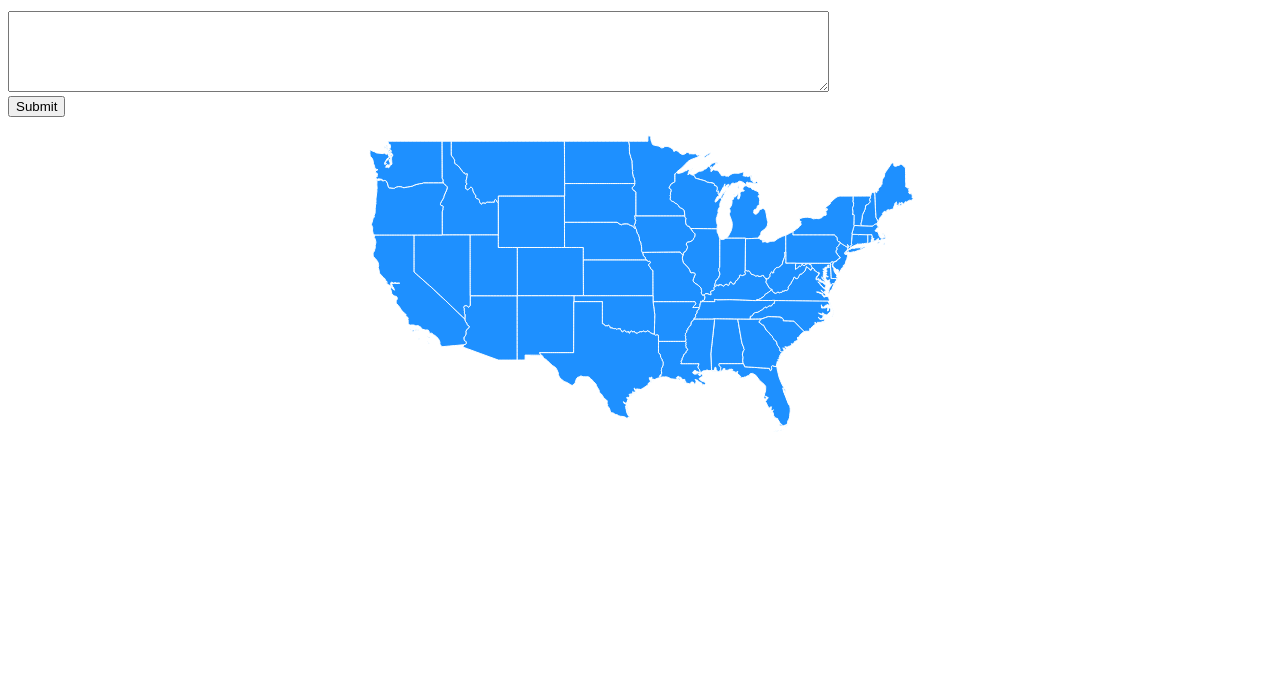
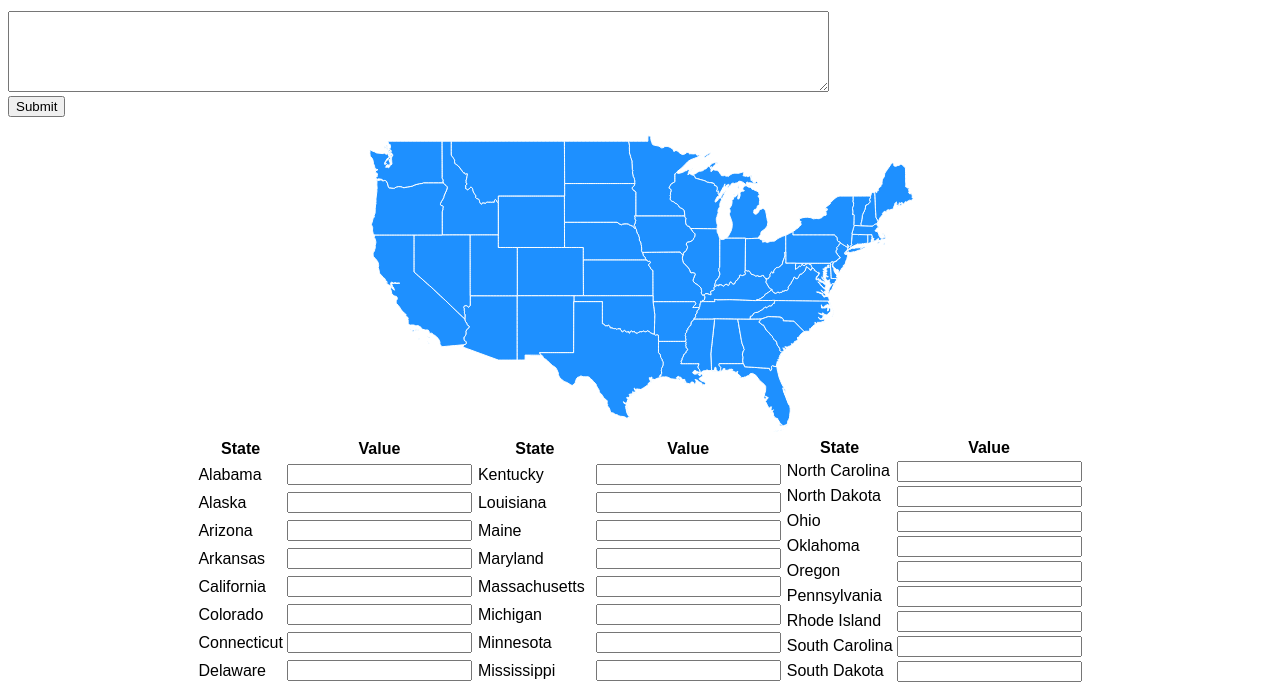
Before and after one commit to benpedroscott/choropleth-map-generator, a plain HTML site: page index.html in a window 1280 px wide. Shown: the part 108-792 px from the top of the page. Drawn offline with Linux system fonts and the light colour scheme.

Commit message:
tables working for states

```diff
--- a/index.html
+++ b/index.html
@@ -3,7 +3,7 @@
 <head>
     <link rel="stylesheet" href="style.css">
 </head>
-<body>
+<body onload = "createTables()">
 
 <h1>Map Generator</h1>
 <div class="textContainer">
@@ -225,6 +225,32 @@
      id="US-WY" />
 </svg>
 
+<div id="tablesContainer">
+
+
+
+  <table id="tableOne">
+    <tr>
+      <th>State</th>
+      <th>Value</th>
+    </tr>
+  </table>
+
+  <table id="tableTwo">
+    <tr>
+      <th>State</th>
+      <th>Value</th>
+    </tr>
+  </table>
+
+  <table id="tableThree">
+    <tr>
+      <th>State</th>
+      <th>Value</th>
+    </tr>
+  </table>
+</div>
+
 </body>
 <script src="script.js"></script>
 </html>
--- a/script.js
+++ b/script.js
@@ -1,4 +1,76 @@
-function testFunction() {
-  let textInput = document.getElementById("textarea").value;
-  console.log(textInput);
+let statesArray1 = ['Alabama','Alaska','Arizona','Arkansas','California','Colorado','Connecticut','Delaware','Florida','Georgia','Hawaii','Idaho','Illinois','Indiana','Iowa','Kansas',];
+let statesArray2 = ['Kentucky','Louisiana','Maine','Maryland','Massachusetts','Michigan','Minnesota','Mississippi','Missouri','Montana','Nebraska','Nevada','New Hampshire','New Jersey','New Mexico','New York',];
+let statesArray3 = ['North Carolina','North Dakota','Ohio','Oklahoma','Oregon','Pennsylvania','Rhode Island','South Carolina','South Dakota','Tennessee','Texas','Utah','Vermont','Virginia','Washington','West Virginia','Wisconsin','Wyoming'];
+
+
+function createTables() {
+
+  for(let i = 0; i < statesArray1.length; i++){
+    let stateName = statesArray1[i];
+
+    let tableOne = document.getElementById("tableOne");
+    let tableRow = document.createElement("tr");
+    let stateCell = document.createElement('td');
+    let valueCell = document.createElement('td');
+    let valueCellField = document.createElement('input');
+    valueCellField.setAttribute('type', 'number');
+
+    tableRow;
+    tableOne.appendChild(tableRow);
+
+    stateCell;
+    tableRow.appendChild(stateCell);
+    stateCell.innerHTML = (stateName);
+
+    valueCell;
+    tableRow.appendChild(valueCell);
+    valueCell.appendChild(valueCellField);
+    valueCellField.setAttribute("id", statesArray3[i] + i);
+  }
+
+  for(let i = 0; i < statesArray2.length; i++){
+    let stateName = statesArray2[i];
+
+    let tableTwo = document.getElementById("tableTwo");
+    let tableRow = document.createElement("tr");
+    let stateCell = document.createElement('td');
+    let valueCell = document.createElement('td');
+    let valueCellField = document.createElement('input');
+    valueCellField.setAttribute('type', 'number');
+
+    tableRow;
+    tableTwo.appendChild(tableRow);
+
+    stateCell;
+    tableRow.appendChild(stateCell);
+    stateCell.innerHTML = (stateName);
+
+    valueCell;
+    tableRow.appendChild(valueCell);
+    valueCell.appendChild(valueCellField);
+    valueCellField.setAttribute("id", statesArray3[i] + i);
+  }
+  for(let i = 0; i < statesArray3.length; i++){
+    let stateName = statesArray3[i];
+
+    let tableThree = document.getElementById("tableThree");
+    let tableRow = document.createElement("tr");
+    let stateCell = document.createElement('td');
+    let valueCell = document.createElement('td');
+    let valueCellField = document.createElement('input');
+    valueCellField.setAttribute('type', 'number');
+
+    tableRow;
+    tableThree.appendChild(tableRow);
+
+    stateCell;
+    tableRow.appendChild(stateCell);
+    stateCell.innerHTML = (stateName);
+
+    valueCell;
+    tableRow.appendChild(valueCell);
+    valueCell.appendChild(valueCellField);
+
+    valueCellField.setAttribute("id", statesArray3[i] + i);
+  }
 }
--- a/style.css
+++ b/style.css
@@ -24,3 +24,9 @@ svg {
   display: flex;
   justify-content: center;
 }
+
+#tablesContainer{
+  display: flex;
+  flex-direction: row;
+  justify-content: center;
+}
```
Also changed, not shown: dataTest.csv (+50 -50 lines).
